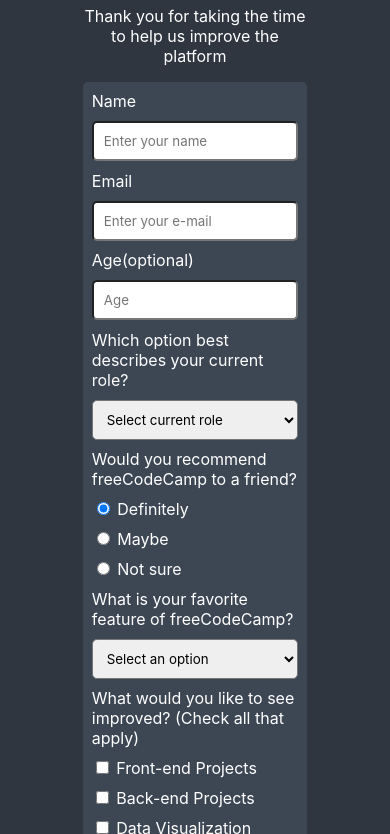
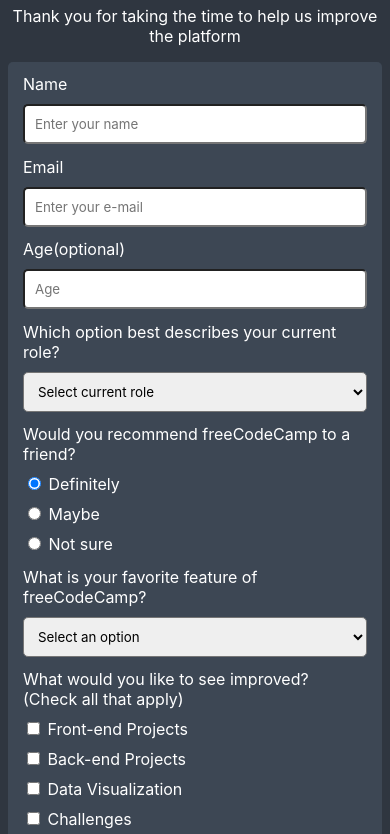
Before and after one commit to Mikkel-14/survey, a plain HTML site: page index.html in a window 390 px wide. Shown: the part 123-957 px from the top of the page. Drawn offline with Linux system fonts and the light colour scheme; a web font is replaced by a local one.

Commit message:
Adicion JS de tests y media queries

```diff
--- a/css/page.css
+++ b/css/page.css
@@ -11,12 +11,24 @@ body{
     color: white;
 }
 
+@media (max-width:425px){
+    .arreglo{
+        display: flex;
+        flex-direction: column;
+        justify-content: flex-start;
+        width: 100%;
+        margin: 0 auto;
+    }
+}
+
+@media (min-width: 426px){
 .arreglo{
     display: flex;
     flex-direction: column;
     justify-content: flex-start;
     width: 60%;
     margin: 0 auto;
+}
 }
 .arreglo div{
     text-align: center;
--- a/index.html
+++ b/index.html
@@ -93,5 +93,6 @@
             <button type="submit" class="row">Submit</button>
         </form>
     </div>
+    <script src="https://cdn.freecodecamp.org/testable-projects-fcc/v1/bundle.js"></script>
 </body>
 </html>
```
